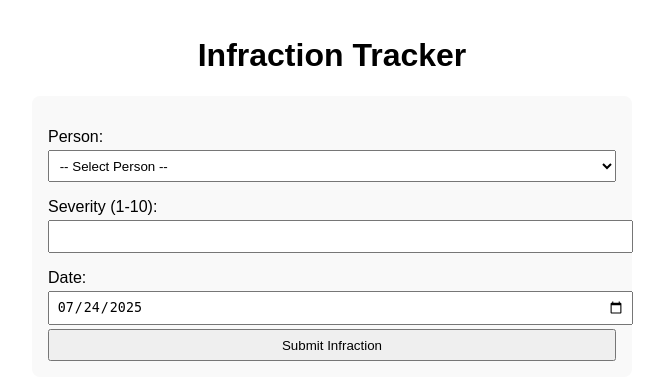
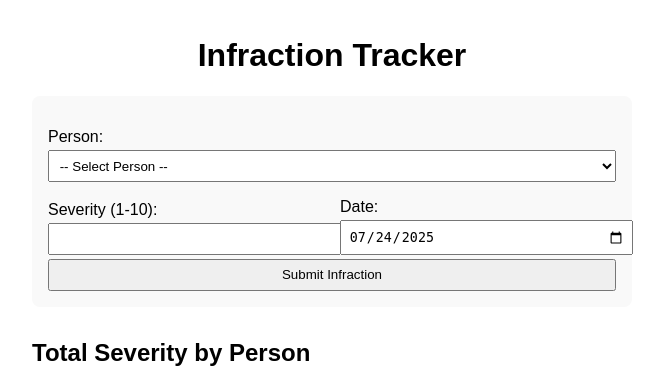
Before and after one commit to lukeysky/Infraction-tracker, a Flask app: page / in a window 1280 px wide. Shown: the top 387 px of the page, without its empty margins (308-972 px from the left). Run offline with Flask 3, Linux system fonts and the light colour scheme.

Commit message:
Update index.html

```diff
--- a/templates/index.html
+++ b/templates/index.html
@@ -65,11 +65,18 @@
 
     <input type="text" name="new_person" id="new-person" placeholder="New person name" style="display: none;">
 
+<div style="display: flex; gap: 1em; align-items: end;">
+  <div style="flex: 1;">
     <label for="severity">Severity (1-10):</label>
     <input type="number" name="severity" min="1" max="10" required>
+  </div>
 
+  <div style="flex: 1;">
     <label for="date">Date:</label>
     <input type="date" name="date" required>
+  </div>
+</div>
+
 
     <button type="submit">Submit Infraction</button>
   </form>
```
